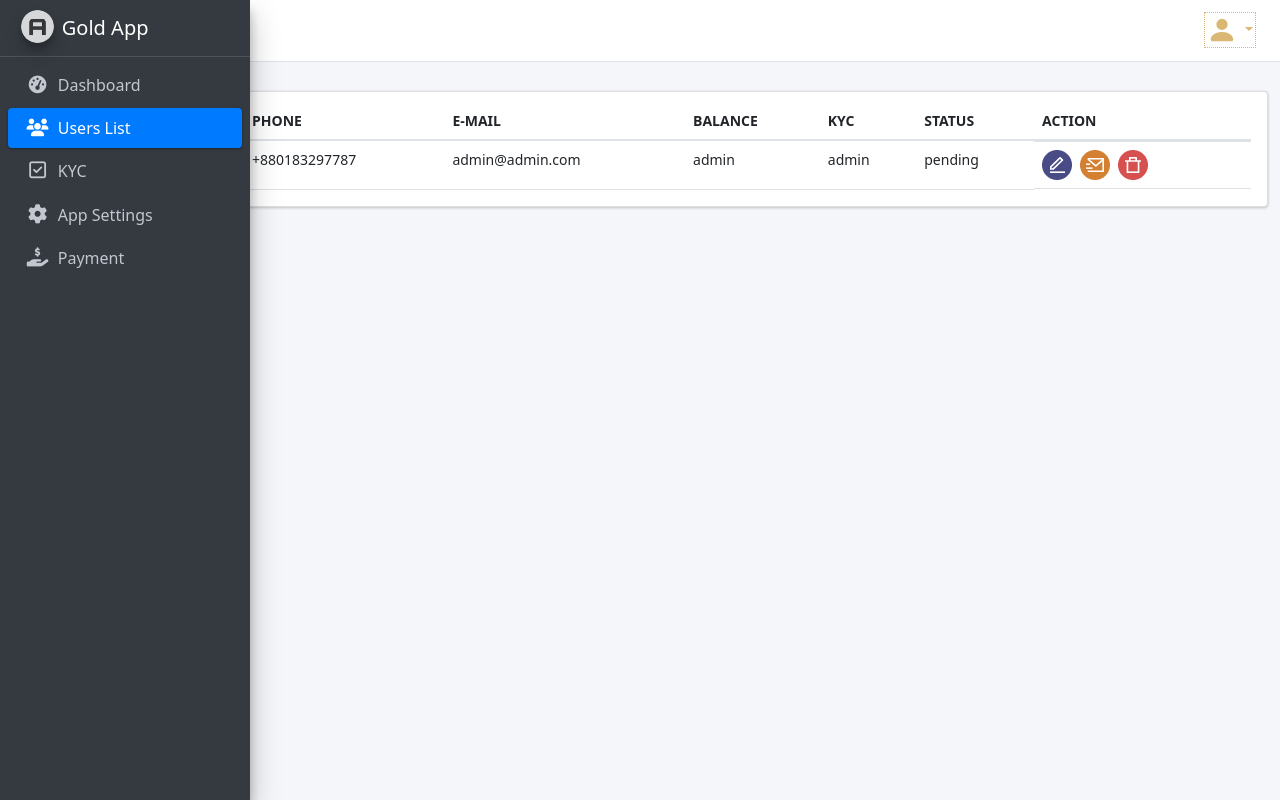
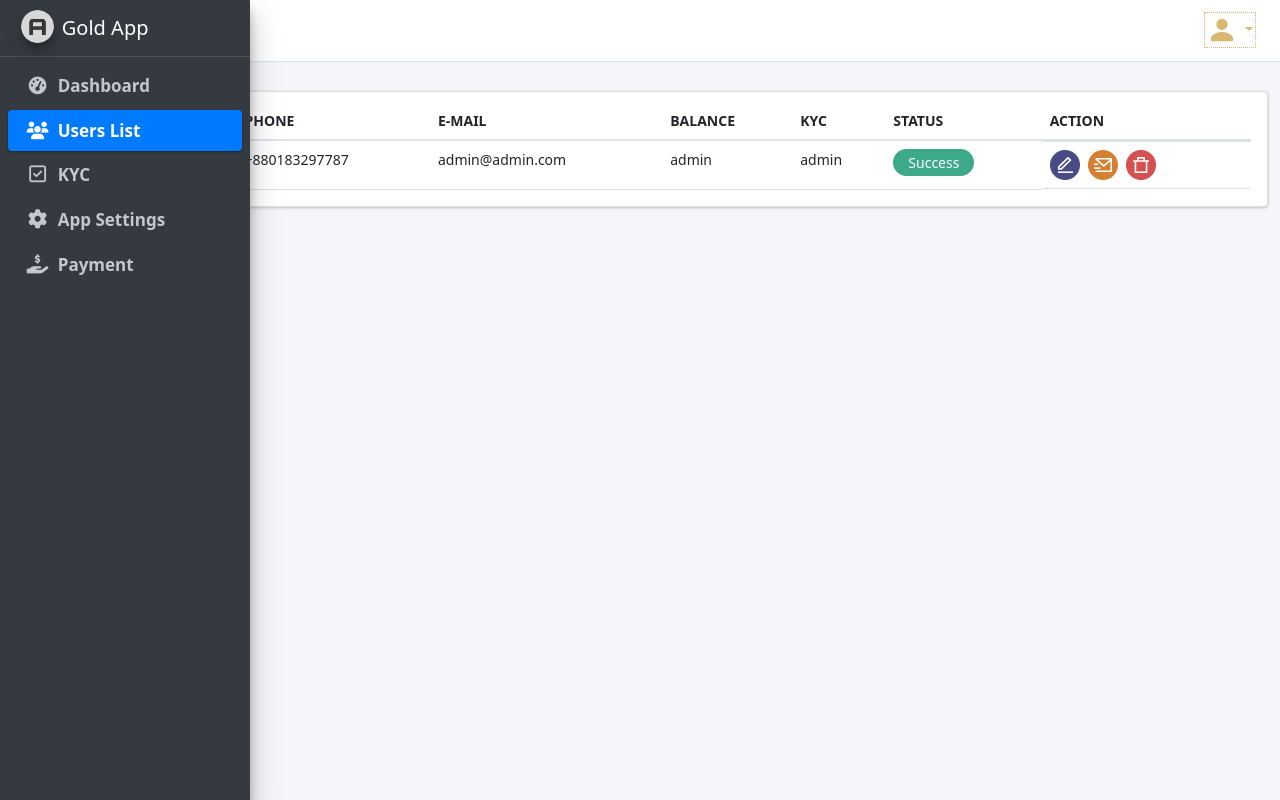
Before and after one commit to ridoy1425/Gold-App, a Laravel app: page /user/index in a window 1280 px wide. Run offline with Laravel 8, Linux system fonts and the light colour scheme; a user stored in the database is signed in; data comes from the database, SQL or seed files in the repository; some libraries are stand-ins or nearby versions.

Commit message:
Menu text, status design, payment page design

```diff
--- a/public/ui/admin_assets/dist/css/style.css
+++ b/public/ui/admin_assets/dist/css/style.css
@@ -342,6 +342,11 @@
     font-weight: 400;
 }
 
+.sidebar .nav-item .nav-link p {
+    font-size: 17px;
+    font-weight: 600;
+}
+
 table.dataTable tbody th,
 table.dataTable tbody td {
     font-size: 16px;
@@ -464,3 +469,19 @@
 .content-wrapper {
     min-height: 100vh !important;
 }
+
+.success,
+.pending {
+    display: flex;
+    align-items: center;
+    justify-content: center;
+    background-color: #D3714A;
+    color: #fff;
+    border-radius: 30px;
+    width: max-content;
+    padding: 3px 15px;
+}
+
+.success {
+    background-color: #3DA98B;
+}
--- a/public/ui/login_assets/css/style.css
+++ b/public/ui/login_assets/css/style.css
@@ -1,11 +1,12 @@
 body {
     margin: 0;
     padding: 0;
-    background: url(../images/bg-image.webp);
+    /* background: url(../images/bg-image.webp); */
     background-size: cover;
     background-repeat: no-repeat;
     background-attachment: fixed;
     background-position: center;
+    background-color: #666;
 }
 
 .login_page {
--- a/resources/views/user/user-list.blade.php
+++ b/resources/views/user/user-list.blade.php
@@ -64,7 +64,12 @@
                                     <td>{{ $user->email }}</td>
                                     <td>{{ $user->name }}</td>
                                     <td>{{ $user->name }}</td>
-                                    <td>pending</td>
+
+                                    <!-- Add success class for success, and pending class for Pending -->
+
+                                    <!-- <td><span class="pending">Pending</span></td> -->
+                                    <td><span class="success">Success</span></td>
+
                                     <td class="action_td">
                                         <a href="{{ URL('user/edit', $user->id) }}">
                                             <img src="{{ asset('ui/admin_assets/dist/img/edit_icon.png') }}" alt="Edit"
```
Also changed, not shown: resources/views/payment/payment-list.blade.php (+3 -5 lines).
